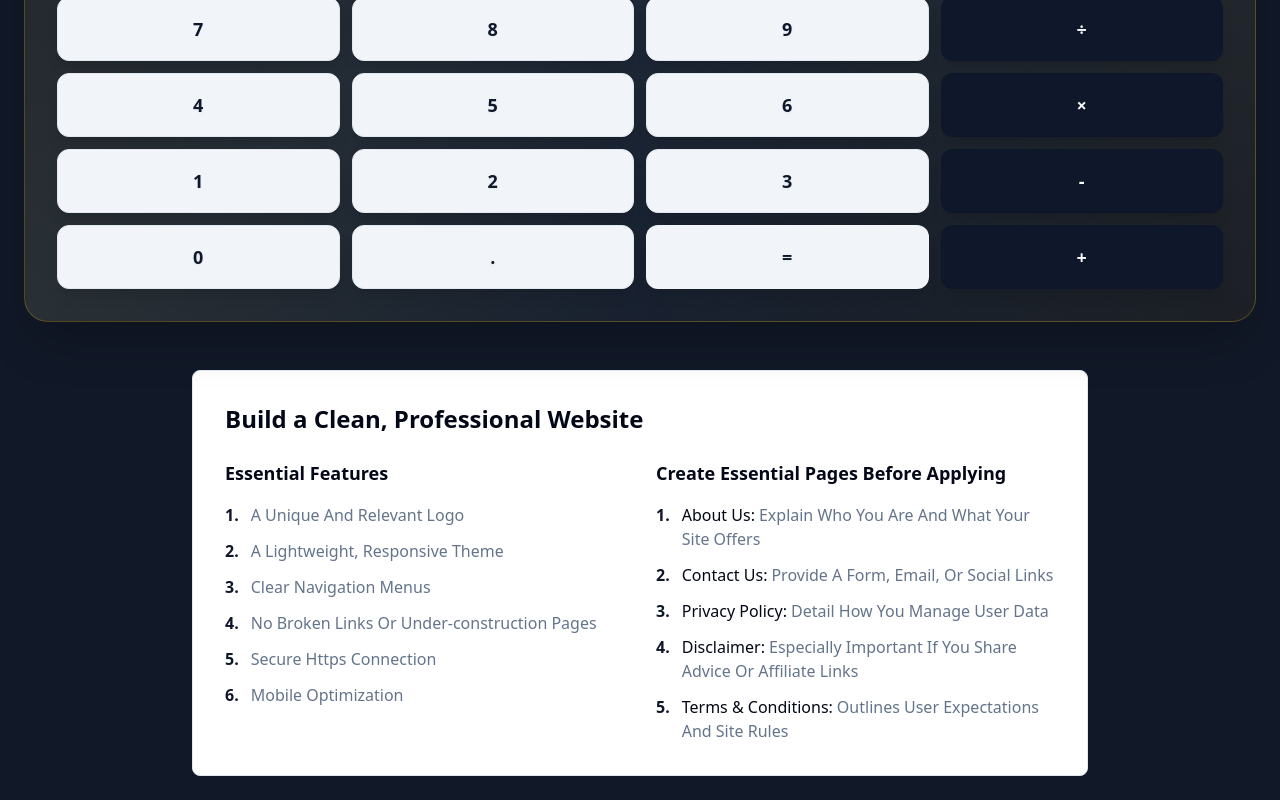
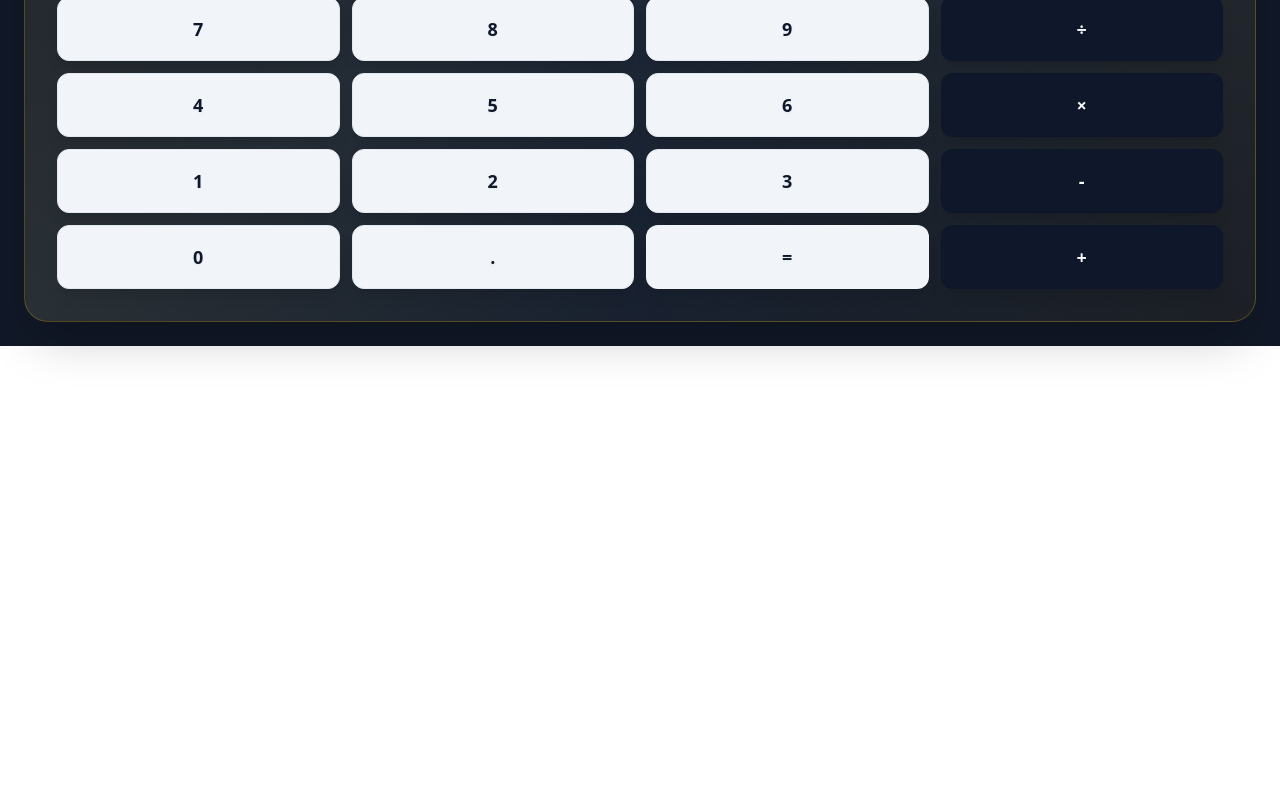
Before and after one commit to Adnaan2003/auric-math-nexus, a React (Vite) app: page / in a window 1280 px wide. Shown: the part 624-1424 px from the top of the page. After the commit the page ends 970 px from the top, so only its background shows below. Built offline with nearby package versions, Linux system fonts and the light colour scheme.

Commit message:
Remove website building guide
Removed the "Build a Clean, Professional Website" section from `src/pages/Index.tsx`.

```diff
--- a/src/pages/Index.tsx
+++ b/src/pages/Index.tsx
@@ -13,88 +13,6 @@ const Index = () => {
           <p className="text-sm sm:text-base text-gray-300">Advanced calculations with sleek design</p>
         </div>
         <Calculator />
-
-        {/* Website Building Guide Section */}
-        <div className="mt-8 lg:mt-12 max-w-4xl mx-auto">
-          <div className="bg-card rounded-lg border shadow-sm p-6 lg:p-8">
-            <h2 className="text-xl lg:text-2xl font-bold text-foreground mb-6">
-              Build a Clean, Professional Website
-            </h2>
-
-            <div className="grid md:grid-cols-2 gap-6 lg:gap-8">
-              <div className="space-y-4">
-                <h3 className="text-lg font-semibold text-foreground mb-4">Essential Features</h3>
-                <div className="space-y-3">
-                  <div className="flex items-start space-x-3">
-                    <span className="text-primary font-bold">1.</span>
-                    <span className="text-muted-foreground">A Unique And Relevant Logo</span>
-                  </div>
-                  <div className="flex items-start space-x-3">
-                    <span className="text-primary font-bold">2.</span>
-                    <span className="text-muted-foreground">A Lightweight, Responsive Theme</span>
-                  </div>
-                  <div className="flex items-start space-x-3">
-                    <span className="text-primary font-bold">3.</span>
-                    <span className="text-muted-foreground">Clear Navigation Menus</span>
-                  </div>
-                  <div className="flex items-start space-x-3">
-                    <span className="text-primary font-bold">4.</span>
-                    <span className="text-muted-foreground">No Broken Links Or Under-construction Pages</span>
-                  </div>
-                  <div className="flex items-start space-x-3">
-                    <span className="text-primary font-bold">5.</span>
-                    <span className="text-muted-foreground">Secure Https Connection</span>
-                  </div>
-                  <div className="flex items-start space-x-3">
-                    <span className="text-primary font-bold">6.</span>
-                    <span className="text-muted-foreground">Mobile Optimization</span>
-                  </div>
-                </div>
-              </div>
-
-              <div className="space-y-4">
-                <h3 className="text-lg font-semibold text-foreground mb-4">Create Essential Pages Before Applying</h3>
-                <div className="space-y-3">
-                  <div className="flex items-start space-x-3">
-                    <span className="text-primary font-bold">1.</span>
-                    <div>
-                      <span className="text-foreground font-medium">About Us:</span>
-                      <span className="text-muted-foreground ml-1">Explain Who You Are And What Your Site Offers</span>
-                    </div>
-                  </div>
-                  <div className="flex items-start space-x-3">
-                    <span className="text-primary font-bold">2.</span>
-                    <div>
-                      <span className="text-foreground font-medium">Contact Us:</span>
-                      <span className="text-muted-foreground ml-1">Provide A Form, Email, Or Social Links</span>
-                    </div>
-                  </div>
-                  <div className="flex items-start space-x-3">
-                    <span className="text-primary font-bold">3.</span>
-                    <div>
-                      <span className="text-foreground font-medium">Privacy Policy:</span>
-                      <span className="text-muted-foreground ml-1">Detail How You Manage User Data</span>
-                    </div>
-                  </div>
-                  <div className="flex items-start space-x-3">
-                    <span className="text-primary font-bold">4.</span>
-                    <div>
-                      <span className="text-foreground font-medium">Disclaimer:</span>
-                      <span className="text-muted-foreground ml-1">Especially Important If You Share Advice Or Affiliate Links</span>
-                    </div>
-                  </div>
-                  <div className="flex items-start space-x-3">
-                    <span className="text-primary font-bold">5.</span>
-                    <div>
-                      <span className="text-foreground font-medium">Terms & Conditions:</span>
-                      <span className="text-muted-foreground ml-1">Outlines User Expectations And Site Rules</span>
-                    </div>
-                  </div>
-                </div>
-              </div>
-            </div>
-          </div>
-        </div>
       </div>
     </div>
   );
```
